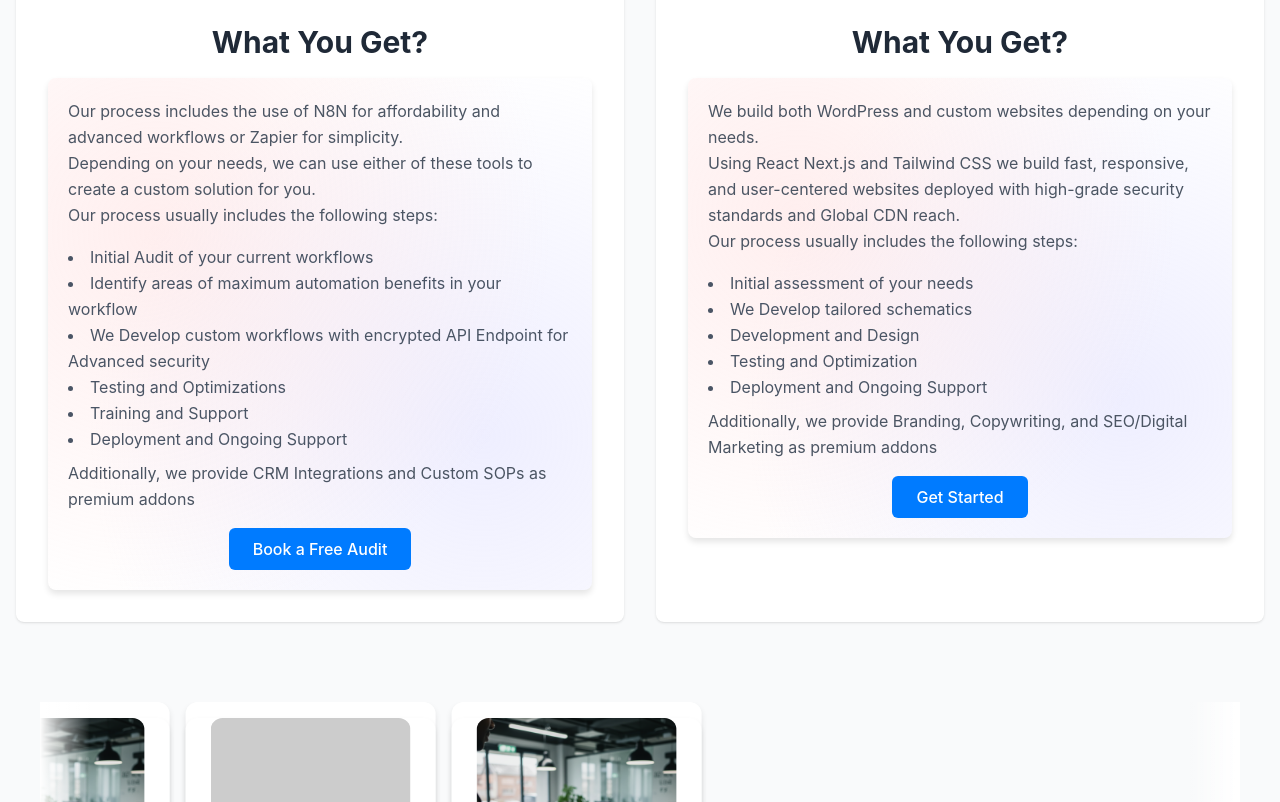
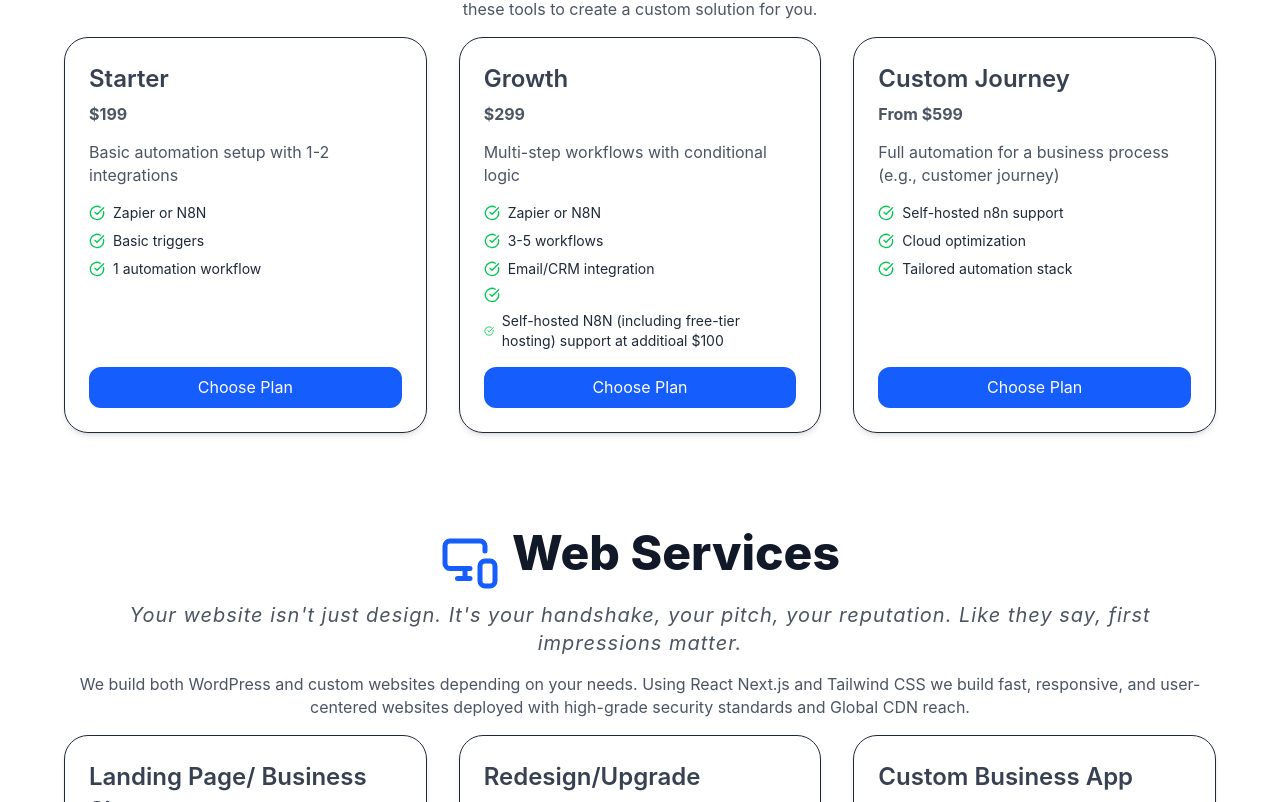
Before and after one commit to EGSIHAMA/egs-ihama-project, a Next.js app: page / in a window 1280 px wide. Shown: the part 1698-2500 px from the top of the page. Built offline with nearby package versions, Linux system fonts and the light colour scheme.

Commit message:
pricingSection

```diff
--- a/package.json
+++ b/package.json
@@ -13,6 +13,7 @@
     "aos": "^2.3.4",
     "axios": "^1.9.0",
     "framer-motion": "^12.9.4",
+    "lucide-react": "^0.509.0",
     "next": "15.3.1",
     "react": "^19.0.0",
     "react-dom": "^19.0.0",
--- /dev/null
+++ b/src/components/pricing.tsx
@@ -0,0 +1,119 @@
+import { CheckCircle, Workflow, MonitorSmartphone } from 'lucide-react';
+import 'aos/dist/aos.css';
+import { useEffect } from 'react';
+import AOS from 'aos';
+
+const pricingData = {
+  automation: [
+    {
+      tier: 'Starter',
+      price: '$199',
+      description: 'Basic automation setup with 1-2 integrations',
+      features: ['Zapier or N8N', 'Basic triggers', '1 automation workflow'],
+    },
+    {
+      tier: 'Growth',
+      price: '$299',
+      description: 'Multi-step workflows with conditional logic',
+      features: ['Zapier or N8N', '3-5 workflows', 'Email/CRM integration', '', 'Self-hosted N8N (including free-tier hosting) support at additioal $100'],
+    },
+    {
+      tier: 'Custom Journey',
+      price: 'From $599',
+      description: 'Full automation for a business process (e.g., customer journey)',
+      features: ['Self-hosted n8n support', 'Cloud optimization', 'Tailored automation stack'],
+    },
+  ],
+  web: [
+    {
+      tier: 'Landing Page/ Business Site',
+      price: '$199',
+      description: 'One-page conversion-focused landing site',
+      features: ['Responsive design',  'Call-to-action forms', 'One year hosting', 'SSL', 'Conversion optimized', 'Automation ready'],
+    },
+    {
+      tier: 'Redesign/Upgrade',
+      price: '$299',
+      description: 'Improve or refresh existing website',
+      features: ['UX improvements', 'Speed optimization', 'SEO setup'],
+    },
+    {
+      tier: 'Custom Business App',
+      price: 'From $999',
+      description: 'Custom business site with up to 7 pages',
+      features: ['Custom sections', '3rd party integrations', 'High-grade Security', 'Database integration', 'Branding elements'],
+    },
+  ],
+};
+
+const PricingTable = ({ title, subtitle, subtitle2, plans, Icon }: { title: string; subtitle: string; subtitle2: string; plans: typeof pricingData.automation; Icon: any }) => (
+  <section className="py-12 px-4 md:px-16 bg-white text-gray-800">
+    <div className="flex items-center justify-center gap-3 mb-2">
+      <Icon className="w-15 h-15 text-blue-600" />
+      <h1 className="!text-3xl md:!text-4xl lg:!text-5xl font-bold text-center">{title}</h1>
+    </div>
+    <p className="text-center text-gray-500 mb-10 !text-xl quoted-text italic tracking-wider">{subtitle}</p>
+    <p className="text-center text-gray-500 mb-10 text-sm">{subtitle2}</p>
+    <div className="grid grid-cols-1 md:grid-cols-2 lg:grid-cols-3 gap-8">
+      {plans.map((plan) => (
+        <div
+          key={plan.tier}
+          className="border rounded-3xl shadow-md p-6 flex flex-col hover:shadow-lg transition"
+          data-aos="fade-up"
+        >
+          <h3 className="text-xl font-semibold mb-2">{plan.tier}</h3>
+          <p className="text-2xl font-bold text-primary mb-2">{plan.price}</p>
+          <p className="mb-4 text-sm text-gray-600">{plan.description}</p>
+          <ul className="space-y-2 mb-4">
+            {plan.features.map((feature, index) => (
+              <li key={index} className="flex items-center text-sm">
+                <CheckCircle className="text-green-500 w-4 h-4 mr-2" /> {feature}
+              </li>
+            ))}
+          </ul>
+          <div className="mt-auto">
+            <button className="w-full bg-blue-600 text-white py-2 px-4 rounded-xl hover:bg-blue-700 transition">
+              Choose Plan
+            </button>
+          </div>
+        </div>
+      ))}
+    </div>
+  </section>
+);
+
+export default function PricingSection() {
+  useEffect(() => {
+    AOS.init({ duration: 800, once: true });
+  }, []);
+
+  return (
+    <section>
+      <div className="bg-gray-50 py-12">
+        <div className="max-w-7xl mx-auto">
+          <h1 className="text-4xl font-bold text-center mb-16">What We Offer</h1>
+          <PricingTable
+            title="Automation Services"
+            subtitle="Time is your most valuable asset. Free it up and focus on growing your business, instead of getting stuck running it."
+            subtitle2="Our process includes the use of N8N for affordability and
+                  advanced workflows or Zapier for simplicity
+                  Depending on your needs, we can use either of these tools to
+                  create a custom solution for you."
+            plans={pricingData.automation}
+            Icon={Workflow}
+          />
+          <PricingTable
+            title="Web Services"
+            subtitle="Your website isn&apos;t just design. It&apos;s your handshake, your pitch, your reputation. Like they say, first impressions matter."
+            subtitle2="We build both WordPress and custom websites depending on your
+                  needs. Using React Next.js and Tailwind CSS we build fast,
+                  responsive, and user-centered websites deployed with
+                  high-grade security standards and Global CDN reach."
+            plans={pricingData.web}
+            Icon={MonitorSmartphone}
+          />
+        </div>
+      </div>
+    </section>
+  );
+}
--- a/src/pages/index.tsx
+++ b/src/pages/index.tsx
@@ -8,6 +8,7 @@ import ToolsSlider from "@/components/ToolsSlider";
 import Testimonials from "@/components/Testimonials";
 import Portfolio from "@/components/portfolio";
 import WhatNext from "@/components/WhatNext";
+import PricingSection from "@/components/pricing";
 
 
 export default function Home() {
@@ -17,7 +18,7 @@ export default function Home() {
       <Hero />
       <ToolsSlider />
       <About />
-      <Services />
+      <PricingSection />
       <Portfolio />
       <Testimonials />
       <WhatNext />
```
Also changed, not shown: 1 other file (tests, documents, lock files or other folders).
